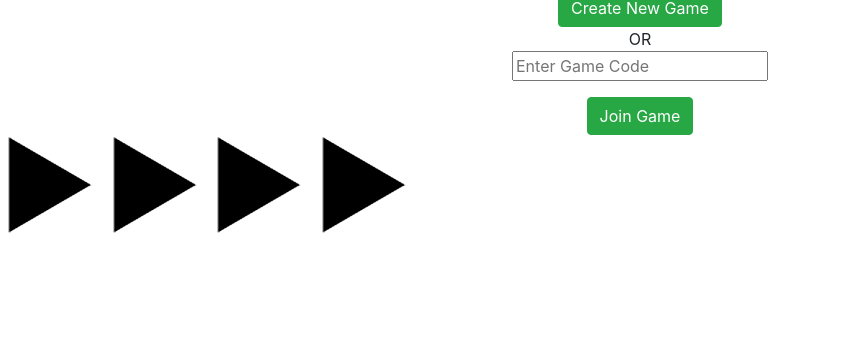
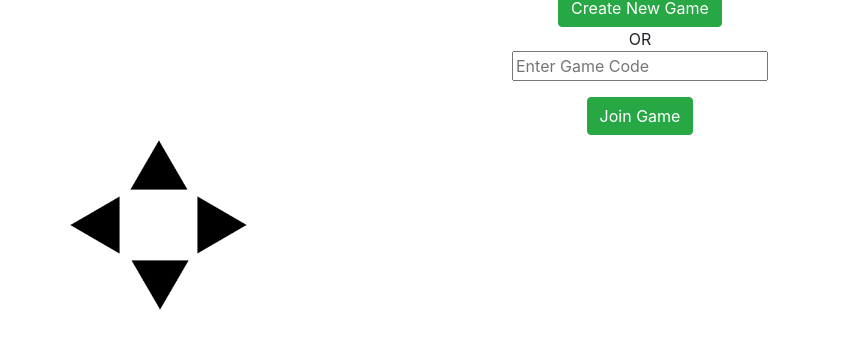
Before and after one commit to hamedserag/snake-multi, a plain HTML site: page frontend/index.html in a window 1280 px wide. Shown: the part 67-416 px from the top of the page, without its empty margins (0-864 px from the left). Drawn offline with nearby package versions, Linux system fonts and the light colour scheme; no server answers.

Commit message:
Update style.css

```diff
--- a/frontend/style.css
+++ b/frontend/style.css
@@ -1,7 +1,36 @@
-#lastKeyPress{
+#lastKeyPress {
   position: absolute;
   color: white;
 }
+
 #gameScreen {
-   display: none;
+  display: none;
 }
+
+.arrow {
+  position: relative;
+  width: 60px;
+  margin: 0;
+  padding: 0;
+}
+
+#up {
+  transform: rotate(-90deg);
+  top: 0px;
+}
+
+#down {
+  transform: rotate(90deg);
+  top: 120px;
+  left: -64px;
+}
+
+#right {
+  top: 60px;
+  left: 192px;
+}
+
+#left {
+  transform: rotate(-180deg);
+  top: 60px;
+}
```
